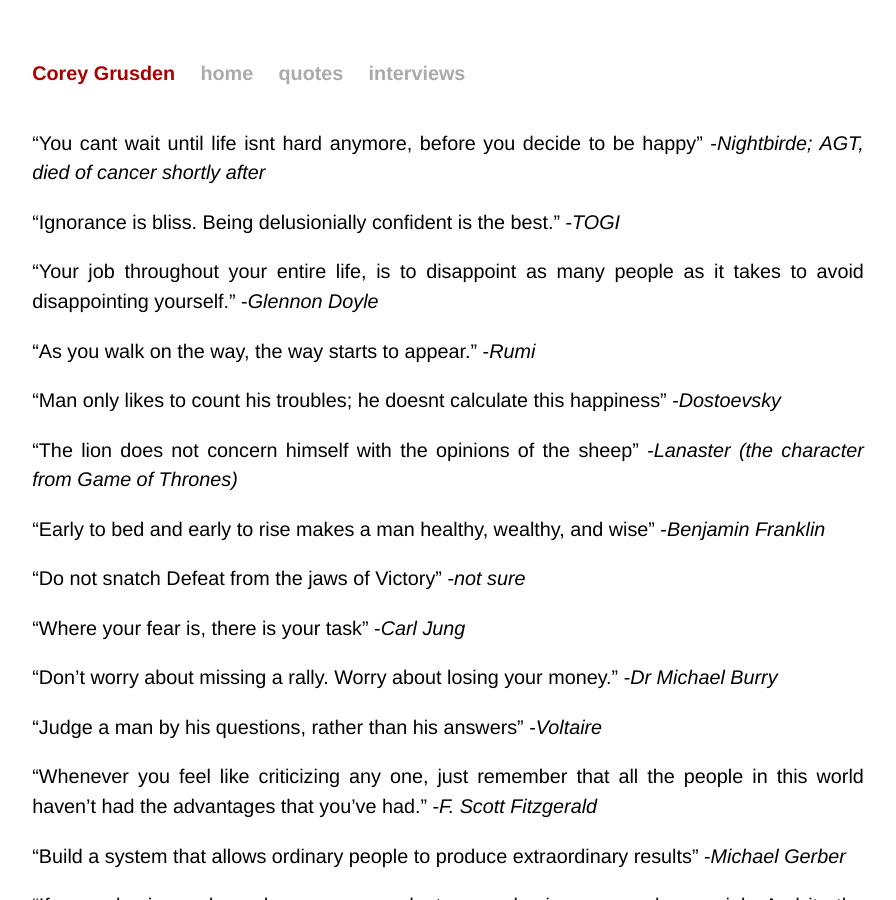
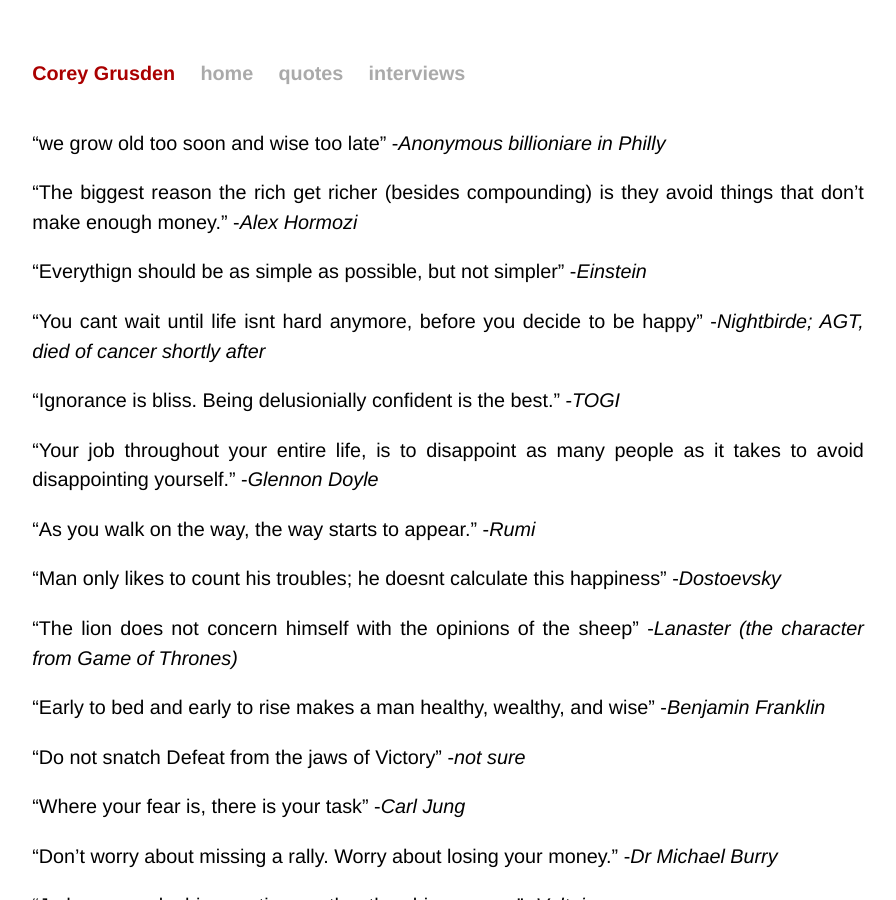
Before and after one commit to cgrusden/cgrusden.github.io, a Jekyll site: the page built from quotes.md, in a window 1280 px wide and 900 px high. Shown: the whole window, without its empty margins (192-1088 px from the left). Built offline with Jekyll 4.4.1, drawn with Linux system fonts in a browser that asks for light colours; our own code applies the rules of GitHub Pages for plain Markdown files.

Commit message:
Add another quote from YouTube video

```diff
--- a/_data/quotes.yml
+++ b/_data/quotes.yml
@@ -1,3 +1,12 @@
+- quote: "we grow old too soon and wise too late"
+  author: 'Anonymous billioniare in Philly'
+
+- quote: "The biggest reason the rich get richer (besides compounding) is they avoid things that don't make enough money."
+  author: 'Alex Hormozi'
+
+- quote: 'Everythign should be as simple as possible, but not simpler'
+  author: 'Einstein'
+
 - quote: 'You cant wait until life isnt hard anymore, before you decide to be happy'
   author: 'Nightbirde; AGT, died of cancer shortly after'
 
```
